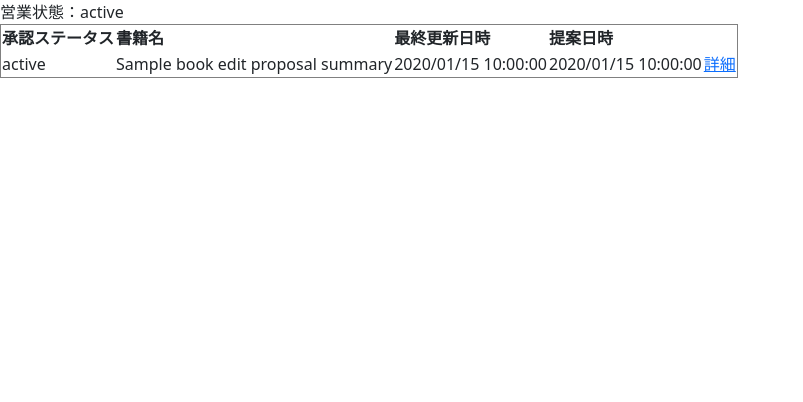
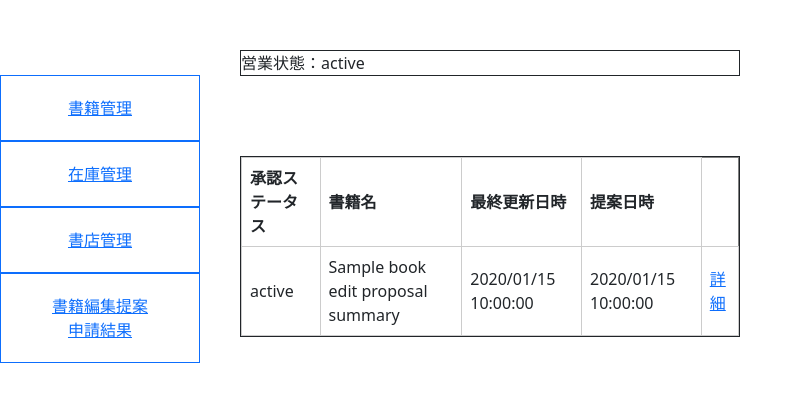
Before and after one commit to uk-works/ibis, a Spring app: template src/main/resources/templates/dashboard/store.html in a window 1280 px wide. Shown: the part 140-542 px from the top of the page, without its empty margins (0-803 px from the left). Run offline with Thymeleaf, Linux system fonts and the light colour scheme; the template is opened without the code that fills it: most values are stand-ins (such as "Sample title", 1, 10 or a date in 2020); data that the repository does not hold is empty.

Commit message:
ダッシュボード画面 CSS適用

```diff
--- a/src/main/resources/static/css/dashboard.css
+++ b/src/main/resources/static/css/dashboard.css
@@ -1,51 +1,55 @@
 @charset "UTF-8";
 
-.top-header {
+main {
+
 
 }
 
-.layout-container {
-	position: relative;
+.dashboard {
 	display: flex;
-	background-color: lightblue;
+	margin: 50px 0 auto auto;
 	max-width: 1440px;
-	height: 70px;
-	margin: 0 auto;
+	gap: 40px;
+	align-items: center;     /* 縦 */
 }
 
-.logo {
-	margin: 10px 40px;
+	.nav-submenu {
+		display: flex;
+		flex-direction: column;
 		width: 200px;
+	}
+
+		.nav-sub-item {
 			display: flex;
-	justify-content: center; /* 横 */
-	align-items: center;     /* 縦 */
+			justify-content: center;
+			align-items: center;
+			text-align: center;
+			width: 100%;
+			margin: 0 0 0 0; /*上 右 下 左*/
+			padding: 20px;
 			border: 1px solid;
 		}
 
-.user-info {
-	position: absolute;
-	right: 20px;  /* 右端から20px */
-	bottom: 5px;  /* 下から5px（調整OK） */
+	.flex-cards {
 		display: flex;
-	gap: 20px;
+		flex-direction: column;
+		gap: 30px;
+		flex: 1;
 	}
 
-.nav-menu {
-	background-color: aqua;
-	display: flex;
-	max-width: 1440px;
-	height: 70px;
-	margin: 0 auto;
+		.table-item {
+			width: 500px;
+			margin-bottom: 50px;
+			border: 1px solid;
 		}
 
-.nav-item {
-	flex: 1;
-	text-align: center;
-	padding: 15px 10px;
-	border: 3px groove #333;
-	text-decoration: none; /* 下線消す */
-	color: black;          /* 色固定 */
-	display: flex;
-	justify-content: center;
-	align-items: center;
+			.table-item table {
+				width: 100%;
+				border-collapse: collapse;
 			}
+
+			.table-item th,
+			.table-item td {
+				padding: 8px;
+				border: 1px solid #ccc;
+			}
--- a/src/main/resources/templates/dashboard/store.html
+++ b/src/main/resources/templates/dashboard/store.html
@@ -5,14 +5,31 @@
 	<meta charset="UTF-8">
 	<meta name="viewport" content="width=devide-width, initial-scale=1.0" />
 	<link href="css/bootstrap.min.css" rel="stylesheet">
+	<link href="css/common_header.css" rel="stylesheet">
 	<link href="css/dashboard.css" rel="stylesheet">
 	<title>書店員ダッシュボード | IBIS</title>
 </head>
 
 <header th:replace="~{common/store_header :: page_header}"></header>
 
+<body>
+
+	<main>
+		<div class="dashboard">
+			<nav class="nav-submenu">
+			    <a href="/book" class="nav-sub-item">書籍管理</a>
+			    <a href="/inventory" class="nav-sub-item">在庫管理</a>
+			    <a href="/store" class="nav-sub-item">書店管理</a>
+			    <a href="/bookeditproposal" class="nav-sub-item">書籍編集提案<br>申請結果</a>
+			</nav>
+
+			<div class="flex-cards">
+
+				<div class="table-item">
 					営業状態：<span>[[${dashboardInfo.storeStatus.getStoreStatus}]]</span>
+				</div>
 
+				<div class="table-item">
 					<table border="1" >
 						<tr><th>承認ステータス</th><th>書籍名</th><th>最終更新日時</th><th>提案日時</th></tr>
 						<tr th:each="summary : ${dashboardInfo.bookEditProposalSummaries}" th:object="${summary}">
@@ -22,12 +39,13 @@
 							<td>[[*{#temporals.format(proposedAt, 'yyyy/MM/dd HH:mm:ss')}]]</td>
 							<td><a href="#">詳細</a></td>
 						</tr>
+					</table>
+				</div>
+			</div>
 
-	</table>
+		</div>
 
-
-
-<body>
+	</main>
 
 		<script src="js/bootstrap.bundle.min.js"></script>
 </body>
```
Also changed, not shown: src/main/resources/static/css/common_header.css (added, +47 -0 lines), src/main/resources/templates/dashboard/admin.html (+23 -3 lines). Lines whose indentation alone changed are shown as unchanged.
